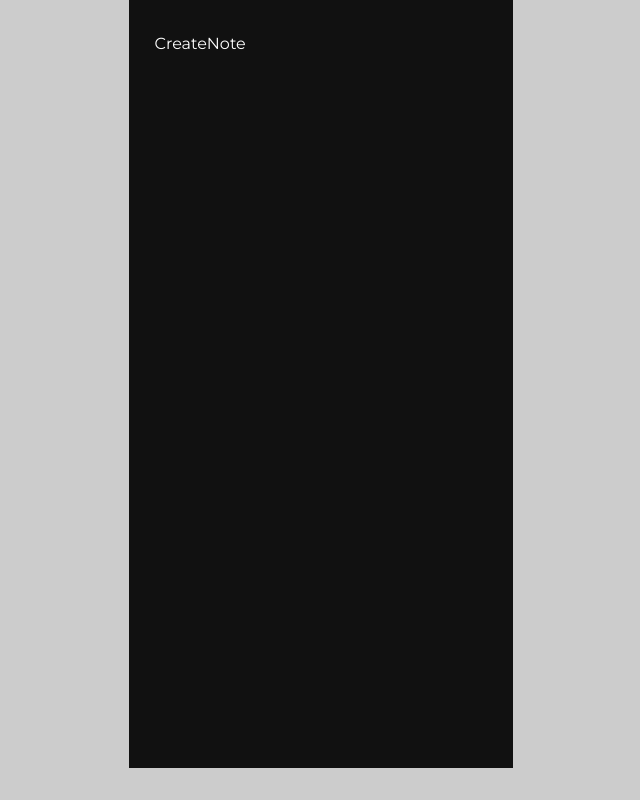
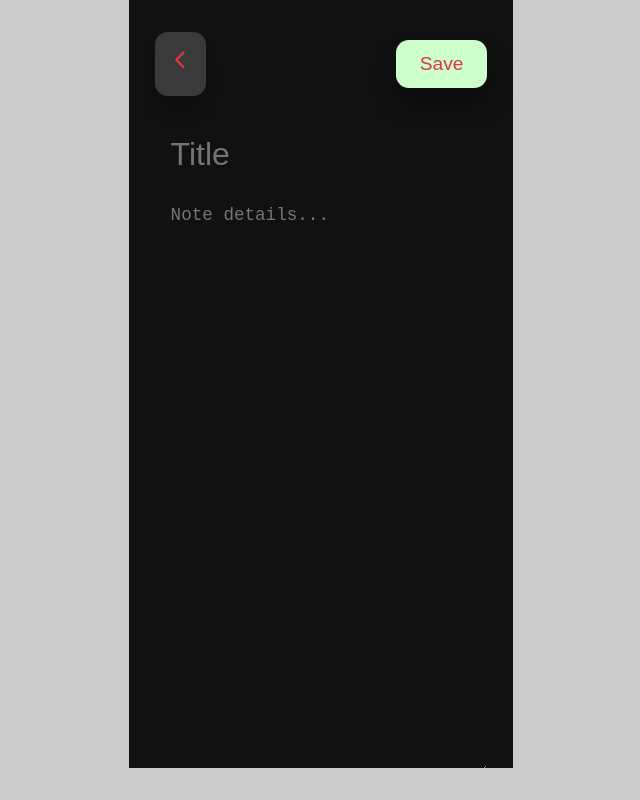
Before and after one commit to shamilvk/React-Not-App, a React (Create React App) app: page /create-note in a window 1280 px wide. Shown: the whole page, without its empty margins (319-959 px from the left). Built offline with nearby package versions, Linux system fonts and the light colour scheme.

Commit message:
Create Note page design

```diff
--- a/src/index.css
+++ b/src/index.css
@@ -14,8 +14,8 @@
 :root {
     --color-bg-dark: #3a3a3a;
     --color-bg-black: #111111;
-    --color-white: #fefefe;
-    --color-primary: #7634d8;
+    --color-white: #dc3545;
+    --color-primary: 	#CCFFCC;
     --color-danger: rgb(249, 84, 84);
 }
 
--- a/src/pages/CreateNote.jsx
+++ b/src/pages/CreateNote.jsx
@@ -1,8 +1,19 @@
-import React from 'react'
+import { Link } from 'react-router-dom';
+import { IoIosArrowBack } from 'react-icons/io';
+
 
 const CreateNote = () => {
   return (
-    <div>CreateNote</div>
+    <section>
+      <header className="create-note__header ">
+      <Link to="/" className='btn'><IoIosArrowBack/></Link>
+      <button className='btn lg primary'>Save</button>
+      </header>
+      <form className='create-note__form'>
+        <input type="text" placeholder="Title" autoFocus/>
+        <textarea  rows='28' placeholder="Note details..."></textarea>
+      </form>
+    </section>
   )
 }
 
```
